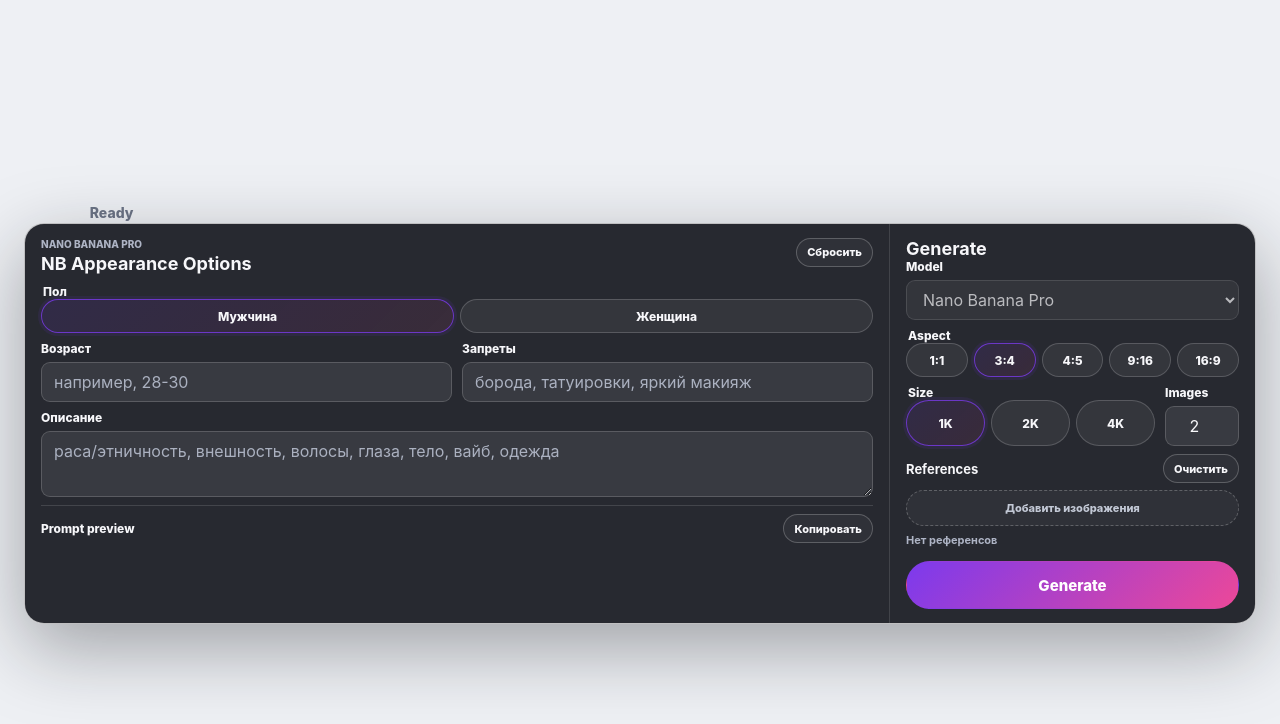
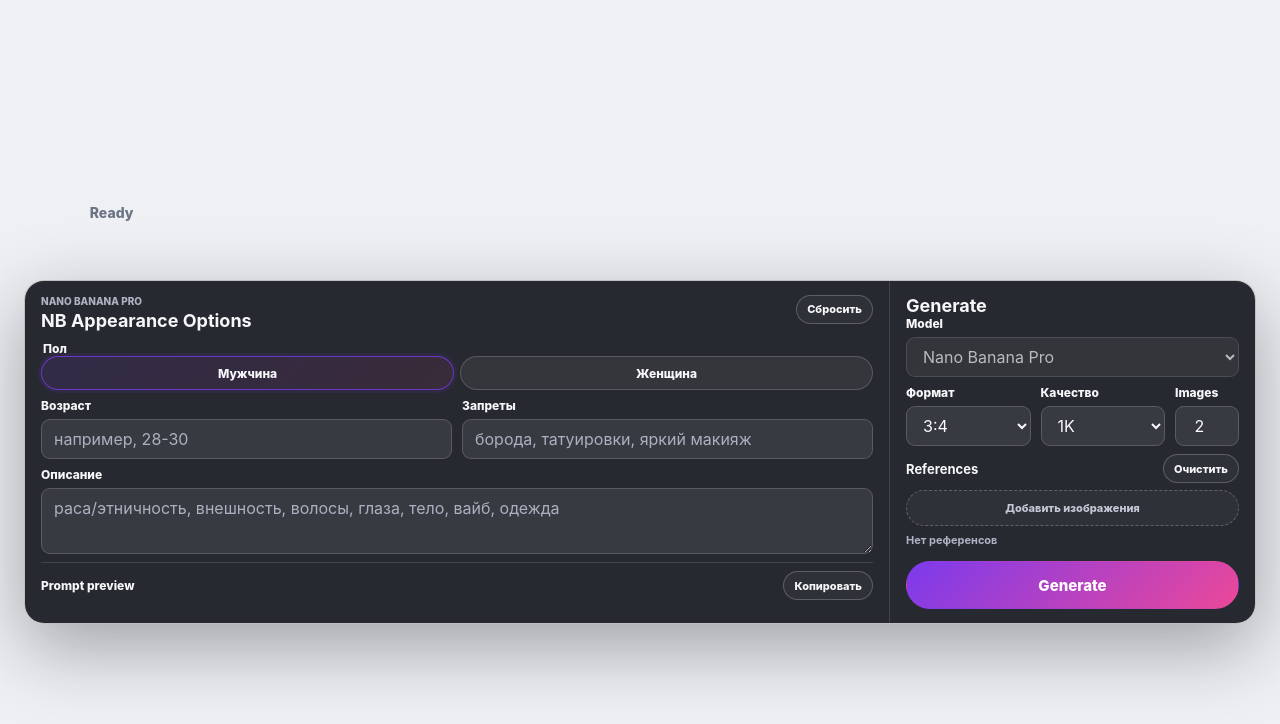
Before and after one commit to nastyachuevaa/prompt-library, a website: page index.html in a window 1280 px wide. Shown: the part 158-882 px from the top of the page. Drawn offline with Linux system fonts and the light colour scheme.

Commit message:
Use compact generation selects

```diff
--- a/app.js
+++ b/app.js
@@ -196,8 +196,8 @@ const els = {
   promptPreview: document.querySelector("#promptPreview"),
   copyPromptButton: document.querySelector("#copyPromptButton"),
   modelSelect: document.querySelector("#modelSelect"),
-  aspectOptions: document.querySelector("#aspectOptions"),
-  resolutionOptions: document.querySelector("#resolutionOptions"),
+  aspectSelect: document.querySelector("#aspectSelect"),
+  resolutionSelect: document.querySelector("#resolutionSelect"),
   countInput: document.querySelector("#countInput"),
   referenceInput: document.querySelector("#referenceInput"),
   referenceList: document.querySelector("#referenceList"),
@@ -385,16 +385,12 @@ function renderSettings() {
     .join("");
   els.modelSelect.disabled = task.modelOptions.length === 1;
 
-  els.aspectOptions.innerHTML = ASPECTS.map(
-    (aspect) => `
-      <button class="segment-button" type="button" data-setting="aspect" data-value="${aspect}" ${settings.aspect === aspect ? 'aria-pressed="true"' : ""}>${aspect}</button>
-    `,
+  els.aspectSelect.innerHTML = ASPECTS.map(
+    (aspect) => `<option value="${aspect}" ${settings.aspect === aspect ? "selected" : ""}>${aspect}</option>`,
   ).join("");
 
-  els.resolutionOptions.innerHTML = resolutionOptions.map(
-    (resolution) => `
-      <button class="segment-button" type="button" data-setting="resolution" data-value="${resolution}" ${settings.resolution === resolution ? 'aria-pressed="true"' : ""}>${resolution}</button>
-    `,
+  els.resolutionSelect.innerHTML = resolutionOptions.map(
+    (resolution) => `<option value="${resolution}" ${settings.resolution === resolution ? "selected" : ""}>${resolution}</option>`,
   ).join("");
 
   els.countInput.value = settings.count;
@@ -904,17 +900,13 @@ function bindEvents() {
     renderSettings();
   });
 
-  els.aspectOptions.addEventListener("click", (event) => {
-    const button = event.target.closest("[data-setting]");
-    if (!button) return;
-    getSettings()[button.dataset.setting] = button.dataset.value;
+  els.aspectSelect.addEventListener("change", () => {
+    getSettings().aspect = els.aspectSelect.value;
     renderSettings();
   });
 
-  els.resolutionOptions.addEventListener("click", (event) => {
-    const button = event.target.closest("[data-setting]");
-    if (!button) return;
-    getSettings()[button.dataset.setting] = button.dataset.value;
+  els.resolutionSelect.addEventListener("change", () => {
+    getSettings().resolution = els.resolutionSelect.value;
     renderSettings();
   });
 
--- a/index.html
+++ b/index.html
@@ -4,7 +4,7 @@
     <meta charset="UTF-8" />
     <meta name="viewport" content="width=device-width, initial-scale=1.0" />
     <title>Prompt Studio</title>
-    <link rel="stylesheet" href="styles.css?v=studio-3" />
+    <link rel="stylesheet" href="styles.css?v=gallery-2" />
   </head>
   <body>
     <main class="studio-shell" aria-label="Prompt Studio">
@@ -71,17 +71,15 @@
                 <select id="modelSelect" aria-label="Model"></select>
               </label>
 
-              <fieldset class="field">
-                <legend>Aspect</legend>
-                <div class="segmented-grid" id="aspectOptions"></div>
-              </fieldset>
-
-              <div class="settings-row">
-                <fieldset class="field">
-                  <legend>Size</legend>
-                  <div class="segmented-grid three" id="resolutionOptions"></div>
-                </fieldset>
-
+              <div class="settings-row generation-options">
+                <label class="field">
+                  <span>Формат</span>
+                  <select id="aspectSelect" aria-label="Формат кадра"></select>
+                </label>
+                <label class="field">
+                  <span>Качество</span>
+                  <select id="resolutionSelect" aria-label="Качество изображения"></select>
+                </label>
                 <label class="field count-field">
                   <span>Images</span>
                   <input id="countInput" type="number" min="1" max="4" value="2" />
@@ -107,6 +105,6 @@
       </section>
     </main>
 
-    <script src="app.js?v=gallery-1" defer></script>
+    <script src="app.js?v=gallery-2" defer></script>
   </body>
 </html>
--- a/styles.css
+++ b/styles.css
@@ -143,6 +143,7 @@ input:focus, select:focus, textarea:focus { border-color: rgba(193,143,255,.9);
 .prompt-preview textarea { min-height: 100px; margin-top: 10px; color: #c9cfdb; font-size: 11px; }
 .status-text { min-height: 17px; margin: 0; color: #55d5b5; font-size: 11px; font-weight: 850; text-align: right; }
 .settings-row { display: grid; grid-template-columns: minmax(0,1fr) 74px; gap: 10px; }
+.settings-row.generation-options { grid-template-columns: minmax(0,1fr) minmax(0,1fr) 64px; }
 .count-field input { text-align: center; }
 .reference-box { display: grid; gap: 7px; }
 .upload-zone { display: grid; min-height: 36px; place-items: center; border-style: dashed; border-color: rgba(255,255,255,.23); color: #c2c8d5; background: rgba(255,255,255,.04); font-size: 11px; font-weight: 800; }
```
